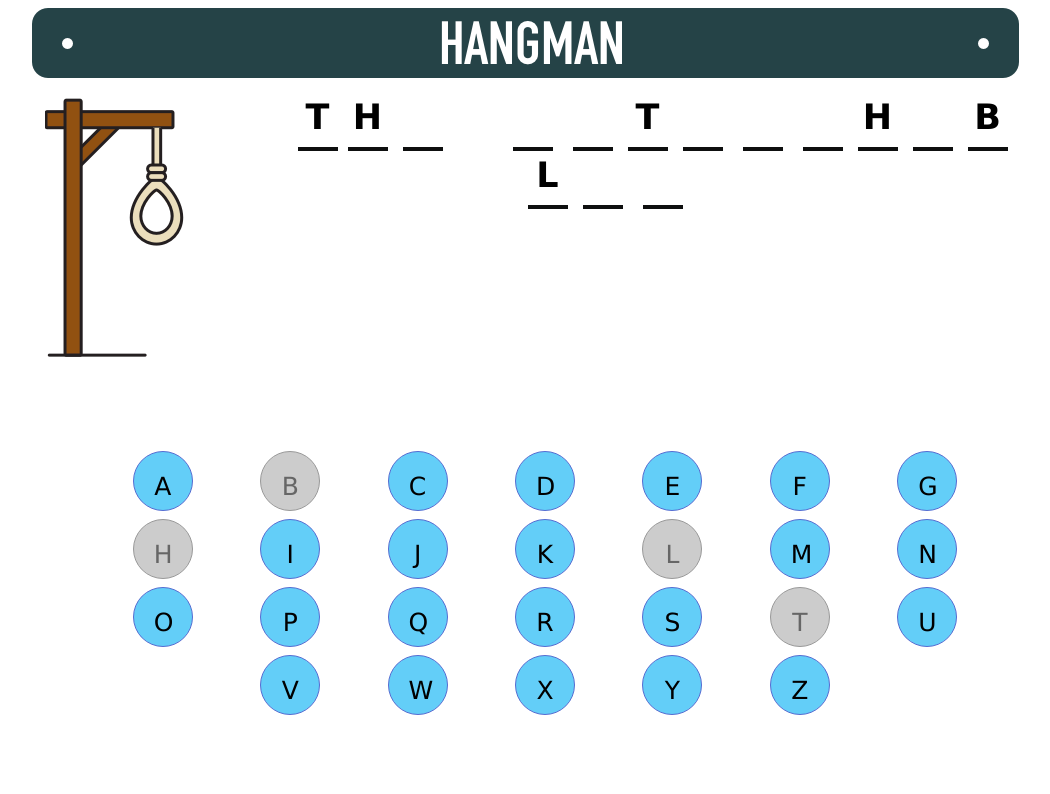
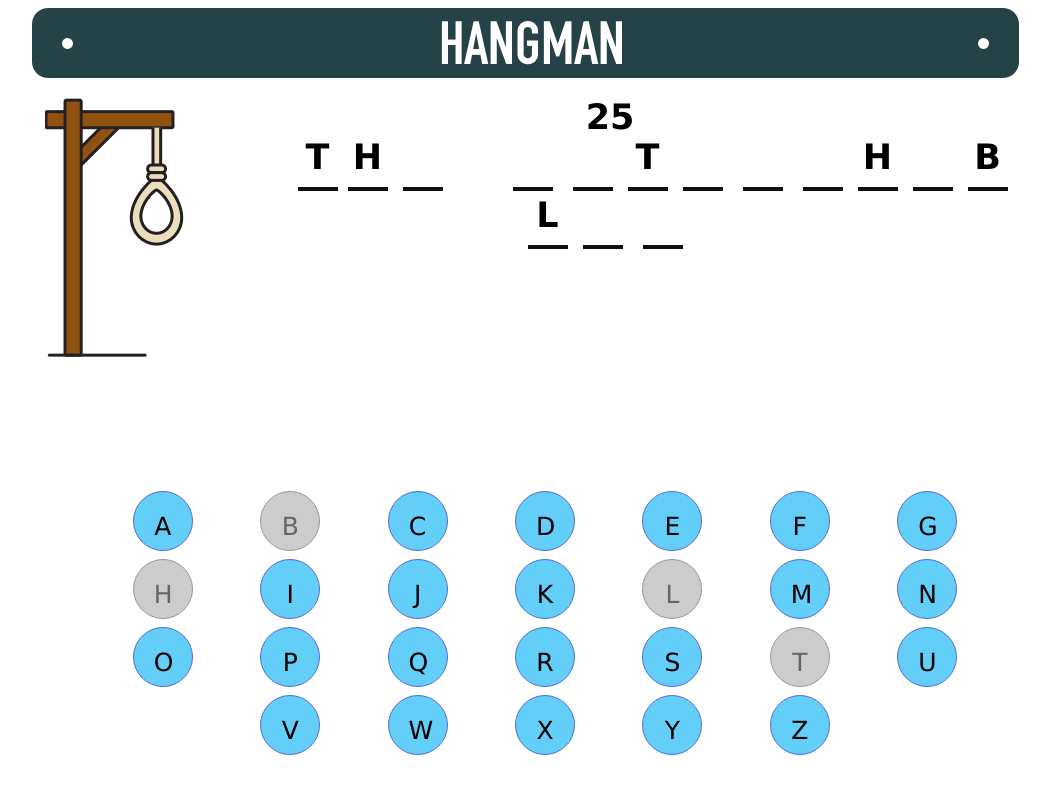
Before and after one commit to Igor8757/hangman, an Angular app: page / in a window 1280 px wide. Shown: the top 794 px of the page, without its empty margins (115-1165 px from the left). Built offline with nearby package versions, Linux system fonts and the light colour scheme.

Commit message:
added timer

```diff
--- a/src/components/app.module.ts
+++ b/src/components/app.module.ts
@@ -11,6 +11,7 @@ import { GameOverComponent } from './game-over/game-over.component';
 import { KeyComponent } from './key/key.component';
 import { LetterComponent } from './letter/letter.component';
 import { WordComponent } from './word/word.component';
+import { TimerComponent } from './timer/timer.component';
 
 @NgModule({
   declarations: [
@@ -23,7 +24,8 @@ import { WordComponent } from './word/word.component';
     GameOverComponent,
     KeyComponent,
     LetterComponent,
-    WordComponent
+    WordComponent,
+    TimerComponent
   ],
   imports: [
     BrowserModule
--- a/src/components/board/board.component.html
+++ b/src/components/board/board.component.html
@@ -1,6 +1,7 @@
 <div class="board">
  <div>
-      <app-game-over class="game-over" [gameState]="gameState" ></app-game-over>
+    <app-timer class="timer" [gameState]="gameState" ></app-timer>
+    <app-game-over class="game-over" [gameState]="gameState" ></app-game-over>
     <app-hang-image class="hang-guy" [lives]="gameState.lives"></app-hang-image>
     <app-movie-title [gameState]="gameState"></app-movie-title>
    <p class="cheat">{{gameState.title}}</p>
--- /dev/null
+++ b/src/components/timer/timer.component.css
@@ -0,0 +1,5 @@
+h2 {
+    display: inline;
+    font-family: 'Lucida Sans', 'Lucida Sans Regular', 'Lucida Grande', 'Lucida Sans Unicode', Geneva, Verdana, sans-serif;
+    font-size: 35px;
+}
--- /dev/null
+++ b/src/components/timer/timer.component.html
@@ -0,0 +1 @@
+<h2>{{gameState.timeLeft}}</h2>
--- /dev/null
+++ b/src/components/timer/timer.component.ts
@@ -0,0 +1,24 @@
+import { Component, OnInit, Input } from '@angular/core';
+import { GameState } from 'src/gameGenerator';
+import { Observable } from 'rxjs';
+
+@Component({
+  selector: 'app-timer',
+  templateUrl: './timer.component.html',
+  styleUrls: ['./timer.component.css']
+})
+export class TimerComponent implements OnInit {
+  @Input() gameState: GameState;
+  constructor() { }
+
+  ngOnInit() {
+    let interval= setInterval(() => {
+      if(this.gameState.timeLeft > 0) {
+        this.gameState.timeLeft--;
+      } else {
+        this.gameState.isLoss = true;
+      }
+    },1000)
+  }
+
+}
--- a/src/gameGenerator.ts
+++ b/src/gameGenerator.ts
@@ -7,13 +7,15 @@ export class GameState {
     lives: number;
     hiddenLetters: Array<string>;
     isWin: boolean;
-    isLoss: boolean
+    isLoss: boolean;
+    timeLeft: number;
     constructor(title){
         this.title = title;
         this.lives = 6;
         this.hiddenLetters = <Array<string>>[... new Set(title.split(' ').join('').split(''))];
         this.isLoss =  this.lives == 0
         this.isWin = this.hiddenLetters.length == 0;
+        this.timeLeft = 30;
     }
 
 
@@ -25,6 +27,7 @@ export const revealLetter = (key: string) => {
     for( var i = 0; i < res.length; i++){
         if ( res[i] == key ) {
             res.splice(i, 1);
+            gameState.timeLeft += 10;
         }
     }
     console.log(gameState)
```
Also changed, not shown: 2 other files (tests, documents, lock files or other folders).
